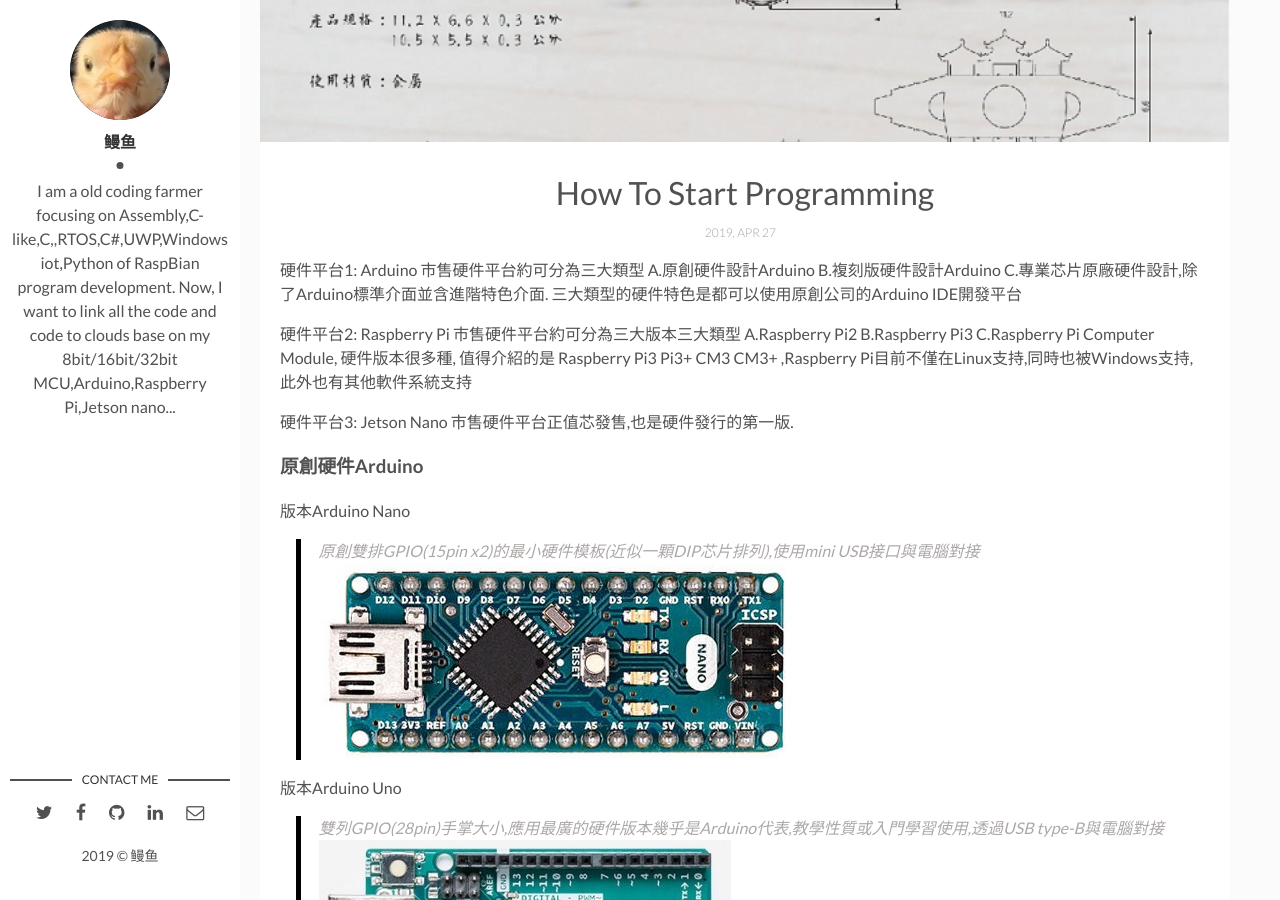
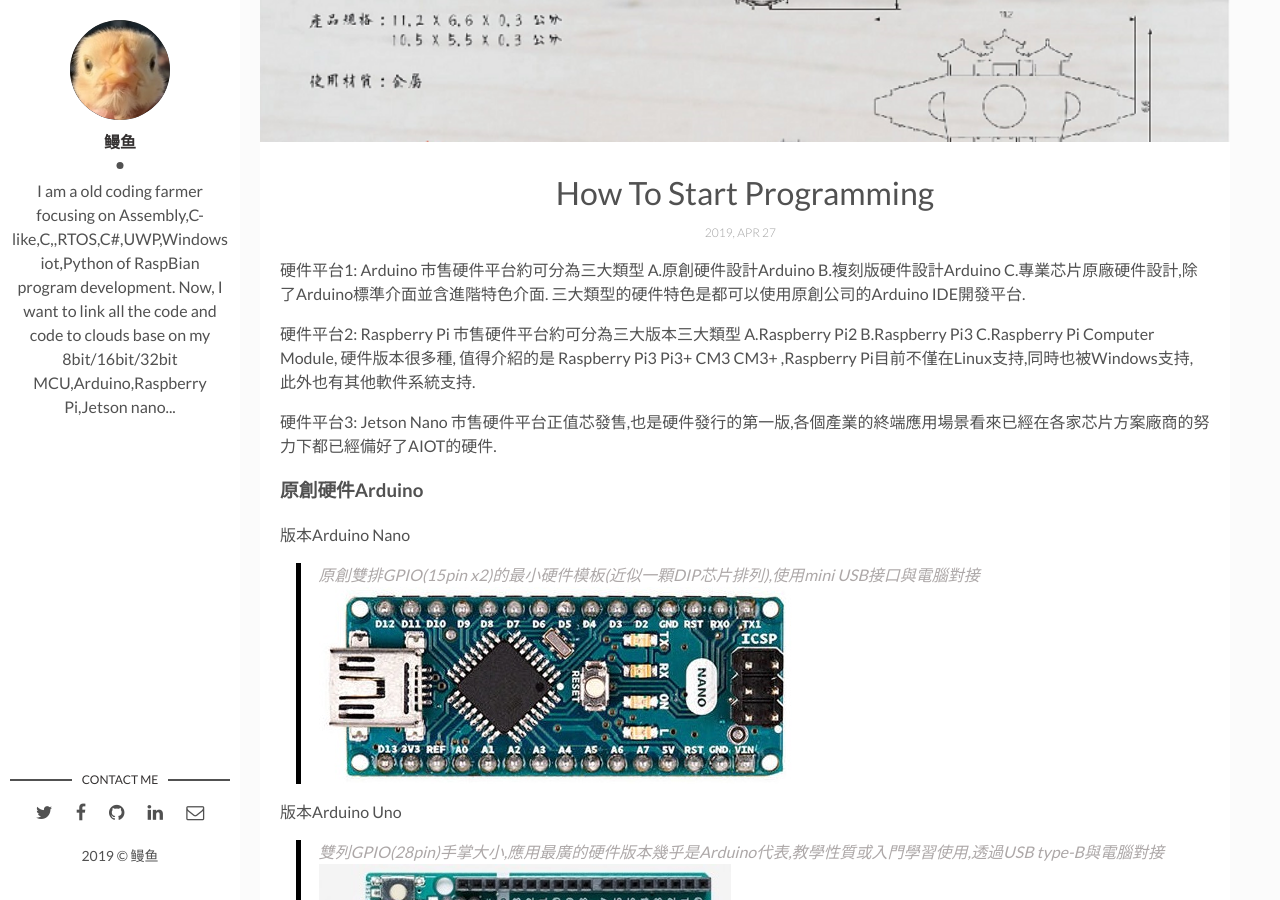
Before and after one commit to louisopen/louisopen.github.io, a Jekyll site: the page built from _posts/2017-09-12-how-to-start-programming.markdown, in a window 1280 px wide and 900 px high, scrolled down 378 px. Built offline with Jekyll 4.4.1, drawn with Linux system fonts in a browser that asks for light colours; comment, search, counter and statistics services are not loaded; some of the changed text lies outside the part shown.

Commit message:
upadte picture

```diff
--- a/_posts/2017-09-12-how-to-start-programming.markdown
+++ b/_posts/2017-09-12-how-to-start-programming.markdown
@@ -6,11 +6,11 @@
 img: bridge1025x726.png # Add image post (optional)
 tags: [Programming, Learn] # add tag
 ---
-硬件平台1: Arduino 市售硬件平台約可分為三大類型 A.原創硬件設計Arduino B.複刻版硬件設計Arduino C.專業芯片原廠硬件設計,除了Arduino標準介面並含進階特色介面. 三大類型的硬件特色是都可以使用原創公司的Arduino IDE開發平台
+硬件平台1: Arduino 市售硬件平台約可分為三大類型 A.原創硬件設計Arduino B.複刻版硬件設計Arduino C.專業芯片原廠硬件設計,除了Arduino標準介面並含進階特色介面. 三大類型的硬件特色是都可以使用原創公司的Arduino IDE開發平台.
 
-硬件平台2: Raspberry Pi 市售硬件平台約可分為三大版本三大類型 A.Raspberry Pi2 B.Raspberry Pi3 C.Raspberry Pi Computer Module, 硬件版本很多種, 值得介紹的是 Raspberry Pi3 Pi3+ CM3 CM3+ ,Raspberry Pi目前不僅在Linux支持,同時也被Windows支持, 此外也有其他軟件系統支持
+硬件平台2: Raspberry Pi 市售硬件平台約可分為三大版本三大類型 A.Raspberry Pi2 B.Raspberry Pi3 C.Raspberry Pi Computer Module, 硬件版本很多種, 值得介紹的是 Raspberry Pi3 Pi3+ CM3 CM3+ ,Raspberry Pi目前不僅在Linux支持,同時也被Windows支持, 此外也有其他軟件系統支持.
 
-硬件平台3: Jetson Nano 市售硬件平台正值芯發售,也是硬件發行的第一版.
+硬件平台3: Jetson Nano 市售硬件平台正值芯發售,也是硬件發行的第一版,各個產業的終端應用場景看來已經在各家芯片方案廠商的努力下都已經備好了AIOT的硬件.
 
 ### 原創硬件Arduino
 版本Arduino Nano
@@ -57,3 +57,7 @@
 最大的色在於已經將記憶體內置於模組內分為8G,16G,32G版本,已經非常適合工業上的應用及生產
 因為無其他周邊裝置,網路及額外的USB裝置等都需要另外設計,但已經簡化相當多的設計驗證等問題
 ![I and My friends]({{site.baseurl}}/assets/img/RaspberryPi_CM_module.jpg)
+
+### Jetson nano module
+迎戰Raspberry Pi的殺手級終端產品應用,模組有AI圖像運算,各大知名方案公司都下海爭取各個終端產業之多樣性應用硬件
+![I and My friends]({{site.baseurl}}/assets/img/JetsonNano_CM_module.jpg)
```
Also changed, not shown: assets/img/JetsonNano_CM_module.jpg (added).
